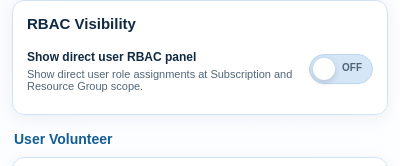
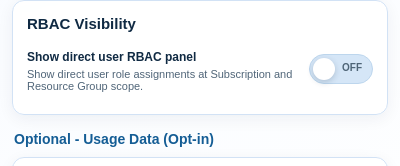
Before and after one commit to normalian/My-Azure-Portal-ChromeExtension, a browser extension: page popup.html in a window 400 px wide. Shown: the part 1148-1314 px from the top of the page. Drawn offline with Linux system fonts and the light colour scheme.

Commit message:
Update README

```diff
--- a/popup.html
+++ b/popup.html
@@ -127,7 +127,7 @@
           </div>
         </section>
 
-        <h3 class="group-heading" style="margin:4px 2px -2px;font-size:14px;color:#145d95;">User Volunteer</h3>
+        <h3 class="group-heading" style="margin:4px 2px -2px;font-size:14px;color:#145d95;">Optional - Usage Data (Opt-in)</h3>
         <section class="settings-card">
           <h2>Usage Telemetry (Opt-in)</h2>
           <div class="field-row toggle-row">
```
Also changed, not shown: README.md.
